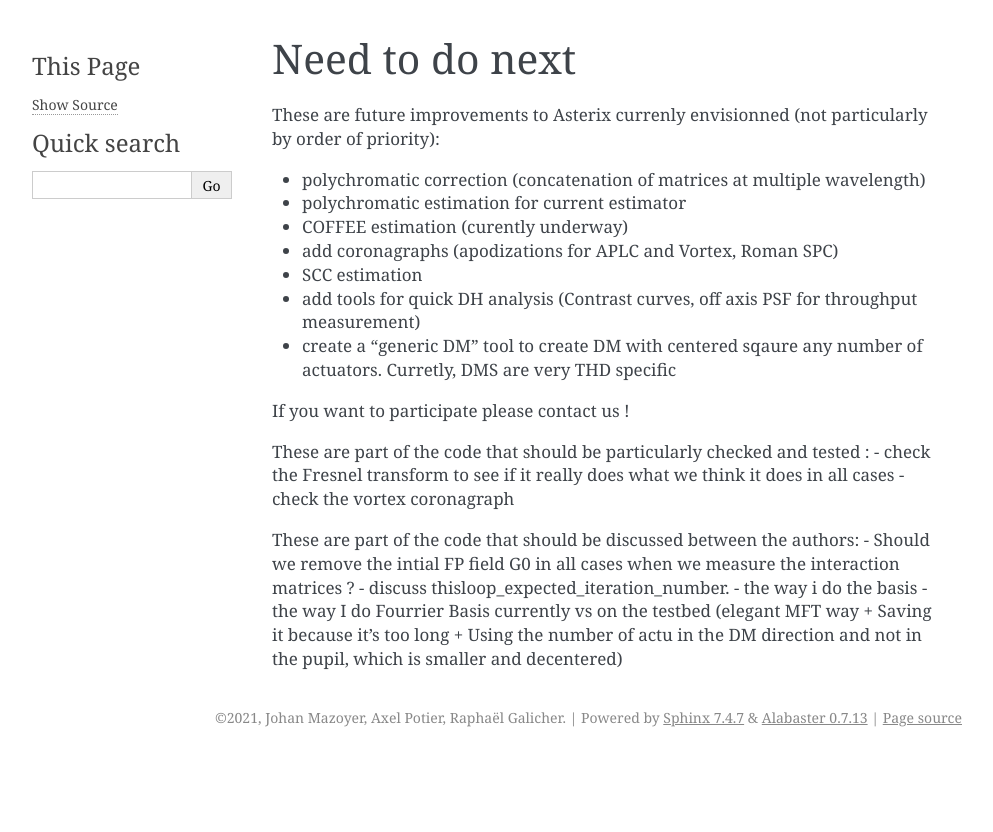
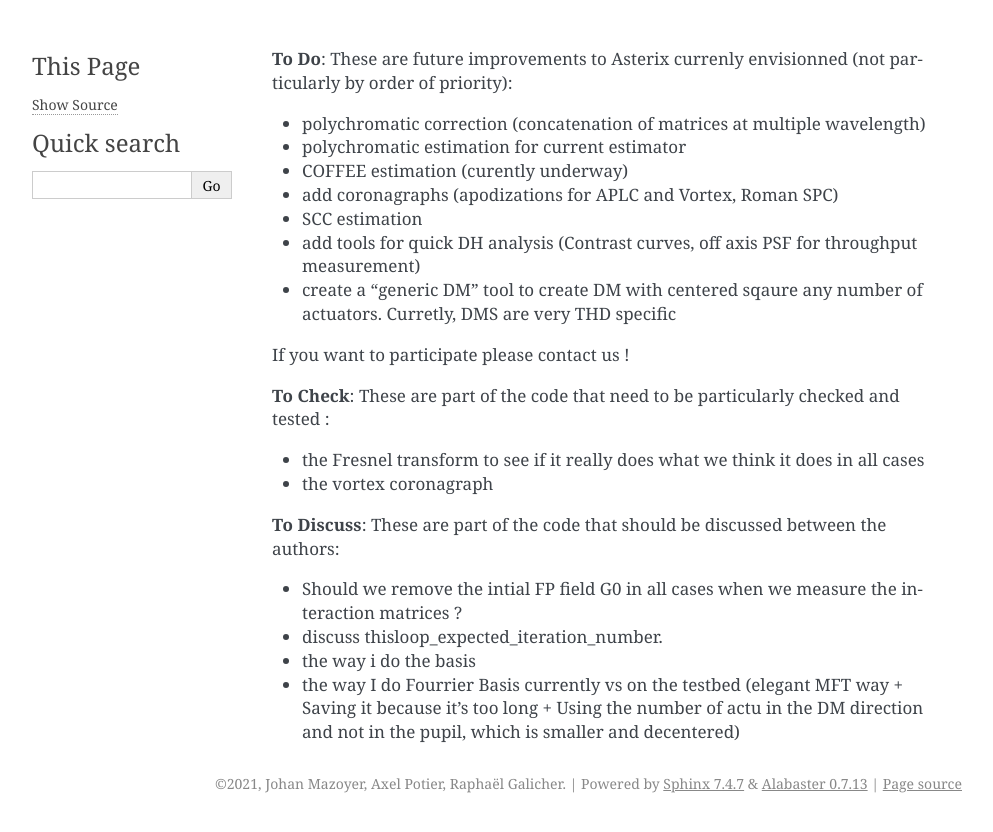
Before and after one commit to johanmazoyer/Asterix, a Sphinx documentation site: the page built from source/todo.rst, in a window 1280 px wide. Shown: the top 832 px of the page, without its empty margins (148-1141 px from the left). Built offline with Sphinx 7.4.7, drawn with Linux system fonts in a browser that asks for light colours.

Commit message:
small modifications to the document sources

```diff
--- a/source/index.rst
+++ b/source/index.rst
@@ -37,6 +37,7 @@ Ideas for Asterix improvements
 ---------------------------------
 .. toctree::
     :maxdepth: 3
+
     todo
 
 
--- a/source/todo.rst
+++ b/source/todo.rst
@@ -1,9 +1,6 @@
 .. _todo-label:
 
-Need to do next
-----------------
-
-These are future improvements to Asterix currenly envisionned (not particularly by order of priority):
+**To Do**: These are future improvements to Asterix currenly envisionned (not particularly by order of priority):
 
 - polychromatic correction (concatenation of matrices at multiple wavelength)
 - polychromatic estimation for current estimator
@@ -13,13 +10,22 @@ These are future improvements to Asterix currenly envisionned (not particularly
 - add tools for quick DH analysis (Contrast curves, off axis PSF for throughput measurement)
 - create a "generic DM" tool to create DM with centered sqaure any number of actuators. Curretly, DMS are very THD specific
 
+
 If you want to participate please contact us !
 
-These are part of the code that should be particularly checked and tested :
-- check the Fresnel transform to see if it really does what we think it does in all cases
-- check the vortex coronagraph
 
-These are part of the code that should be discussed between the authors:
+
+
+**To Check**: These are part of the code that need to be particularly checked and tested :
+
+- the Fresnel transform to see if it really does what we think it does in all cases
+- the vortex coronagraph
+
+
+
+
+**To Discuss**: These are part of the code that should be discussed between the authors:
+
 - Should we remove the intial FP field G0 in all cases when we measure the interaction matrices ?
 - discuss thisloop_expected_iteration_number.
 - the way i do the basis
```
